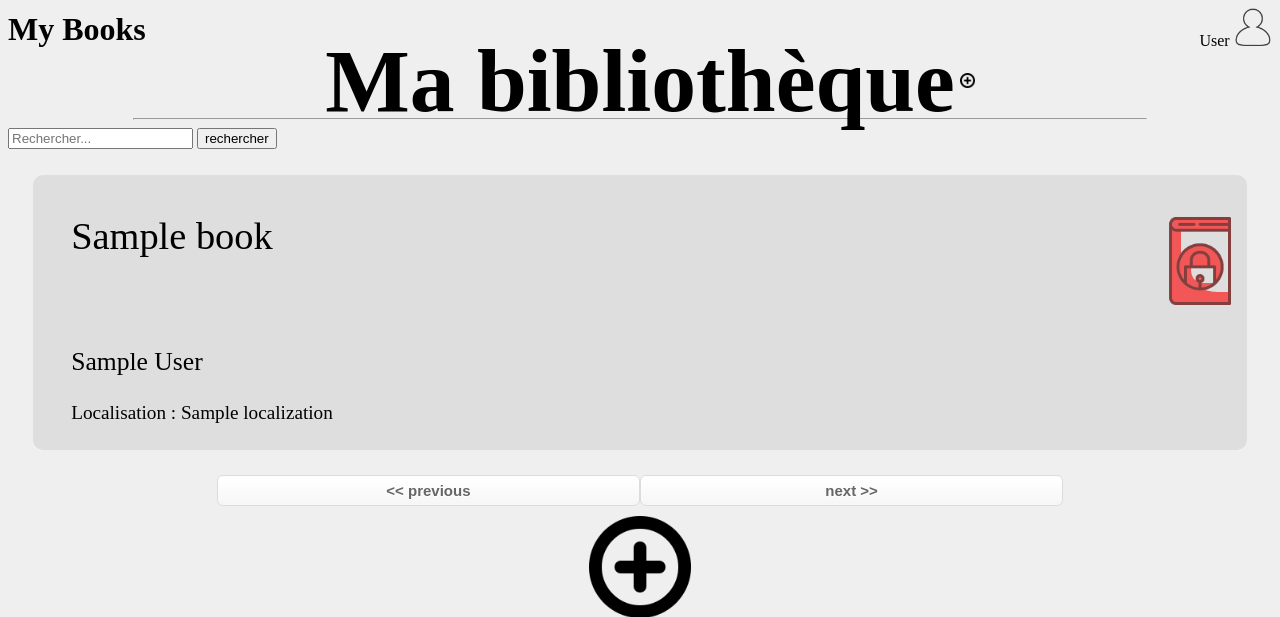
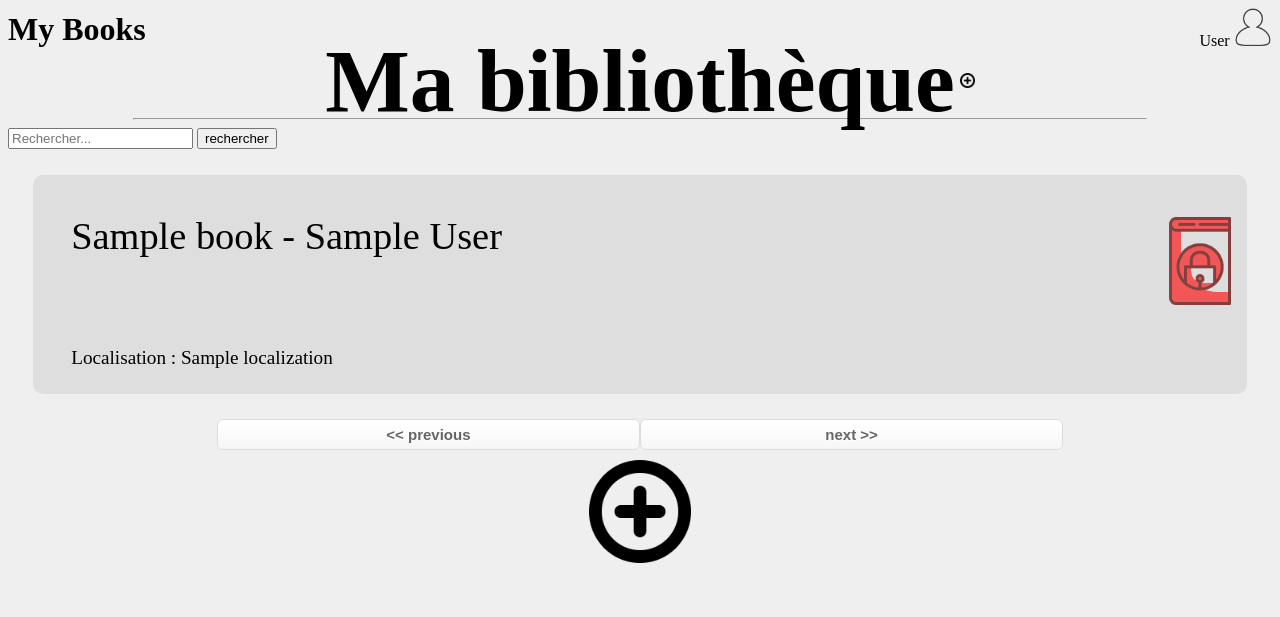
Before and after one commit to WildCodeSchool/tours-php-2009-project2-mybooks, a PHP site: template src/View/book/index.html.twig in a window 1280 px wide. Shown: the top 617 px of the page. Run offline with PHP 8.4, Linux system fonts and the light colour scheme; the template is opened without the code that fills it: most values are stand-ins (such as "Sample title", 1, 10 or a date in 2020); some libraries are stand-ins or nearby versions.

Commit message:
initial commit

```diff
--- a/src/View/book/index.html.twig
+++ b/src/View/book/index.html.twig
@@ -16,14 +16,15 @@
         <div class="myLibrary">
             <ul>
                 {% for book in books %}
-                    <li><a href="/book/show/{{ book.id }}"><p class="indexBookTitle">{{ book.title }}
-                        {% if book.hasBeenRead == "Oui" %}
-                            <img src="/assets/images/booklu.png" class="readBook" alt="image indiquant si le livre est lu">
-                        {% else %}
-                            <img src="/assets/images/booknonlu.png" class="readBook" alt="image indiquant si le livre est lu">
-                        {% endif %}
-                            <p class="indexBookAuthor">{{ book.author }}</p><p class="indexBookLocalisation">
-                            Localisation : {{ book.localization }}</p></a></li>
+                    <li><a href="/book/show/{{ book.id }}">
+                            <p class="indexBookTitle"> {{ book.title }} - {{ book.author }}
+                                {% if book.hasBeenRead == "Oui" %}
+                                <img src="/assets/images/booklu.png" class="readBook" alt="image indiquant si le livre est lu">
+                                {% else %}
+                                <img src="/assets/images/booknonlu.png" class="readBook" alt="image indiquant si le livre est lu"> </p>
+                                {% endif %}
+                            <p class="indexBookLocalisation"> Localisation : {{ book.localization }} </p>
+                    </a></li>
                         {% else %}
                     <li>Aucun book à afficher!</li>
                 {% endfor %}
```
